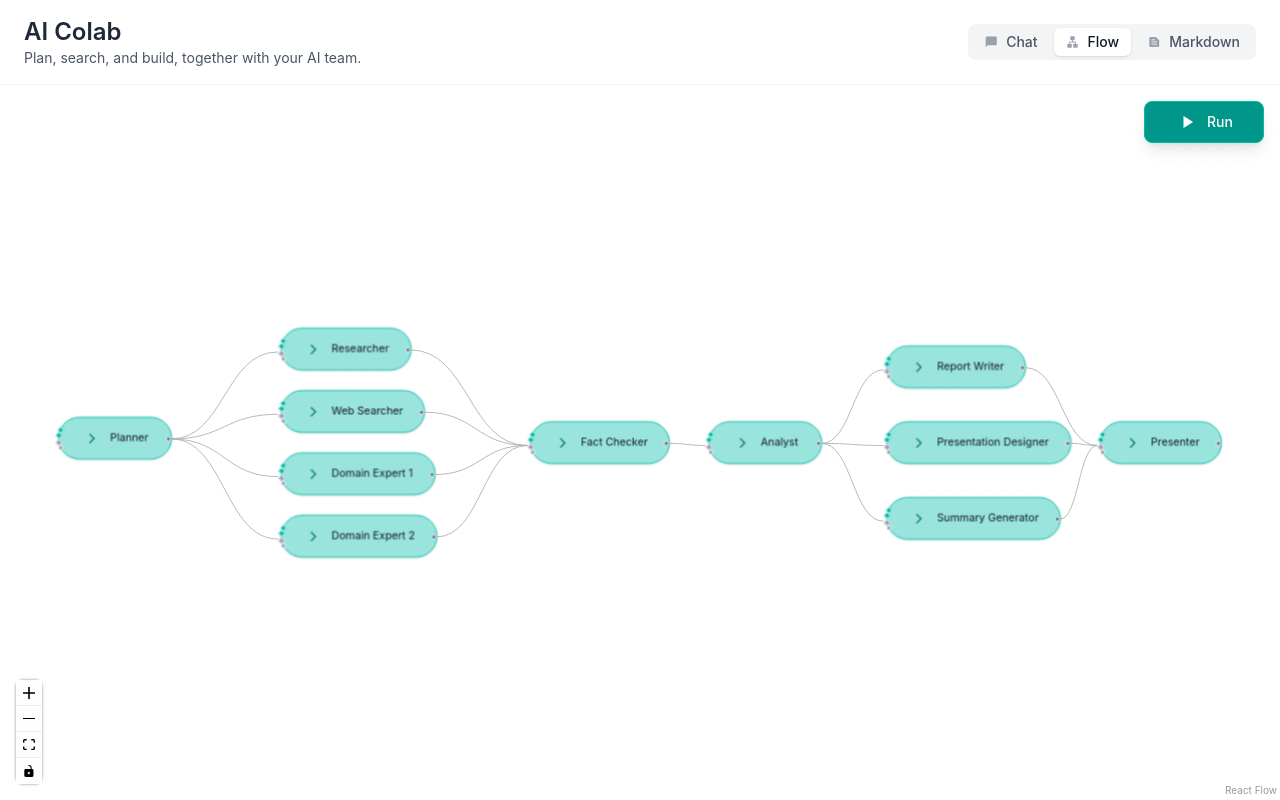
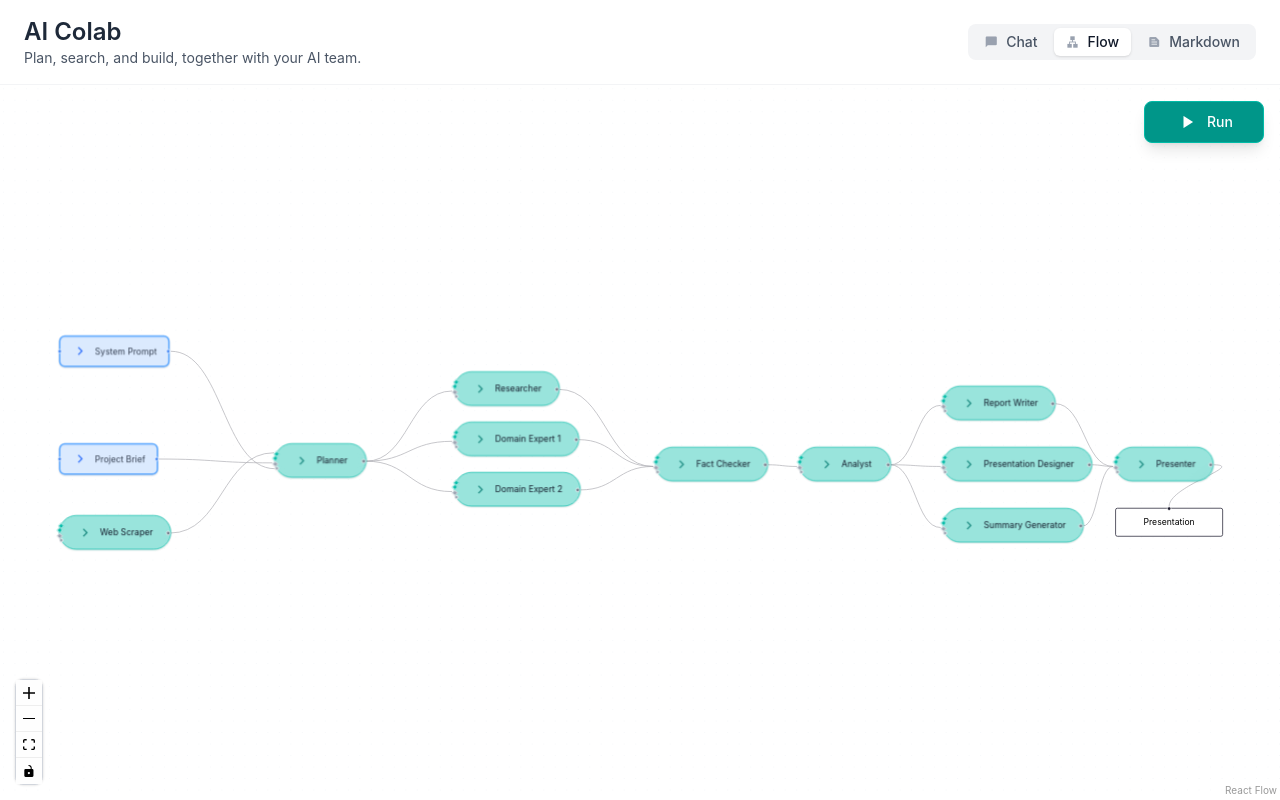
Before and after one commit to gengwang/agent-flow-lab, a React (Vite) app: page / in a window 1280 px wide. Built offline with nearby package versions, Linux system fonts and the light colour scheme.

Commit message:
Add TextNode component and integrate it into FlowViewPage with initial nodes and edges

```diff
--- a/src/components/FlowViewPage.tsx
+++ b/src/components/FlowViewPage.tsx
@@ -14,12 +14,43 @@ import {
 } from '@xyflow/react';
 
 import { AgentBaseNode } from './AgentBaseNode';
+import { TextNode } from './TextNode';
 
 const nodeTypes = {
   agentBase: AgentBaseNode,
+  textNode: TextNode,
 };
 
 const initialNodes: Node[] = [
+  // System prompt for Planner
+  {
+    id: 'system-prompt',
+    type: 'textNode',
+    data: {
+      label: 'System Prompt',
+      placeholder: 'Type your prompt here...',
+      text: 'You are a data scientist specializing in experimental design. You are given a project brief and you need to come up with a plan to execute the project.'
+    },
+    position: { x: -250, y: 0 },
+  },
+  // Text input for initial prompt
+  {
+    id: 'text-1',
+    type: 'textNode',
+    data: {
+      label: 'Project Brief',
+      placeholder: 'Enter your project requirements and goals...',
+      text: 'How would you A/B test a 1-click job apply feature for LinkedIn?'
+    },
+    position: { x: -250, y: 150 },
+  },
+  // Web Scraper positioned before Planner
+  {
+    id: '3',
+    type: 'agentBase',
+    data: { label: 'Web Scraper' },
+    position: { x: -250, y: 250 },
+  },
   {
     id: '1',
     type: 'agentBase',
@@ -34,22 +65,16 @@ const initialNodes: Node[] = [
     position: { x: 300, y: 50 },
   },
   {
-    id: '3',
-    type: 'agentBase',
-    data: { label: 'Web Searcher' },
-    position: { x: 300, y: 120 },
-  },
-  {
     id: '4',
     type: 'agentBase',
     data: { label: 'Domain Expert 1' },
-    position: { x: 300, y: 190 },
+    position: { x: 300, y: 120 },
   },
   {
     id: '11',
     type: 'agentBase',
     data: { label: 'Domain Expert 2' },
-    position: { x: 300, y: 260 },
+    position: { x: 300, y: 190 },
   },
   // Validation Phase - Centered for multiple inputs
   {
@@ -90,18 +115,29 @@ const initialNodes: Node[] = [
     data: { label: 'Presenter' },
     position: { x: 1220, y: 155 },
   },
+  {
+    id: '101',
+    type: 'output',
+    data: { label: 'Presentation' },
+    position: { x: 1220, y: 240 },
+  },
 ];
 
 const initialEdges: Edge[] = [
+  // System prompt to Planner Rules
+  { id: 'e-system-prompt', source: 'system-prompt', sourceHandle: 'output', target: '1', targetHandle: 'systemPrompt', type: 'default' },
+  // Text input to Planner
+  { id: 'e-text-1', source: 'text-1', sourceHandle: 'output', target: '1', targetHandle: 'context', type: 'default' },
+  // Web Scraper to Planner Tools
+  { id: 'e3-1', source: '3', sourceHandle: 'output', target: '1', targetHandle: 'tools', type: 'default' },
+
   // Planner to parallel research agents - connecting to 'context' port
   { id: 'e1-2', source: '1', sourceHandle: 'output', target: '2', targetHandle: 'context', type: 'default' },
-  { id: 'e1-3', source: '1', sourceHandle: 'output', target: '3', targetHandle: 'context', type: 'default' },
   { id: 'e1-4', source: '1', sourceHandle: 'output', target: '4', targetHandle: 'context', type: 'default' },
   { id: 'e1-11', source: '1', sourceHandle: 'output', target: '11', targetHandle: 'context', type: 'default' },
 
   // Research agents directly to Fact Checker - connecting to 'context' port
   { id: 'e2-5', source: '2', sourceHandle: 'output', target: '5', targetHandle: 'context', type: 'default' },
-  { id: 'e3-5', source: '3', sourceHandle: 'output', target: '5', targetHandle: 'context', type: 'default' },
   { id: 'e4-5', source: '4', sourceHandle: 'output', target: '5', targetHandle: 'context', type: 'default' },
   { id: 'e11-5', source: '11', sourceHandle: 'output', target: '5', targetHandle: 'context', type: 'default' },
 
@@ -113,10 +149,14 @@ const initialEdges: Edge[] = [
   { id: 'e6-8', source: '6', sourceHandle: 'output', target: '8', targetHandle: 'context', type: 'default' },
   { id: 'e6-9', source: '6', sourceHandle: 'output', target: '9', targetHandle: 'context', type: 'default' },
 
-  // Output generators to Presenter - connecting to 'context' port
+    // Output generators to Presenter - connecting to 'context' port
   { id: 'e7-10', source: '7', sourceHandle: 'output', target: '10', targetHandle: 'context', type: 'default' },
   { id: 'e8-10', source: '8', sourceHandle: 'output', target: '10', targetHandle: 'context', type: 'default' },
   { id: 'e9-10', source: '9', sourceHandle: 'output', target: '10', targetHandle: 'context', type: 'default' },
+
+  // Presenter to final Presentation output
+  { id: 'e10-101', source: '10', sourceHandle: 'output', target: '101', type: 'default' },
+
 ];
 
 export function FlowViewPage() {
@@ -131,16 +171,20 @@ export function FlowViewPage() {
 
   // Define execution waves - groups of edges that animate together
   const executionWaves = [
+    // Wave 0: System prompt, text input, and Web Scraper to Planner
+    ['e-system-prompt', 'e-text-1', 'e3-1'],
     // Wave 1: Planner to research agents
-    ['e1-2', 'e1-3', 'e1-4', 'e1-11'],
+    ['e1-2', 'e1-4', 'e1-11'],
     // Wave 2: Research agents to Fact Checker
-    ['e2-5', 'e3-5', 'e4-5', 'e11-5'],
+    ['e2-5', 'e4-5', 'e11-5'],
     // Wave 3: Fact Checker to Analyst
     ['e5-6'],
     // Wave 4: Analyst to output generators
     ['e6-7', 'e6-8', 'e6-9'],
     // Wave 5: Output generators to Presenter
     ['e7-10', 'e8-10', 'e9-10'],
+    // Wave 6: Presenter to final Presentation
+    ['e10-101'],
   ];
 
   const runWorkflow = useCallback(async () => {
--- /dev/null
+++ b/src/components/TextNode.tsx
@@ -0,0 +1,128 @@
+import { Handle, Position, NodeProps } from '@xyflow/react';
+import { useState, useCallback } from 'react';
+
+export interface TextNodeData {
+  label?: string;
+  text?: string;
+  placeholder?: string;
+}
+
+export function TextNode({ data, selected }: NodeProps) {
+  const nodeData = data as TextNodeData;
+  const [text, setText] = useState(nodeData.text || '');
+  const [isExpanded, setIsExpanded] = useState(false);
+
+  const handleTextChange = useCallback((e: React.ChangeEvent<HTMLTextAreaElement>) => {
+    setText(e.target.value);
+    // You could also update the node data here if needed
+  }, []);
+
+  const toggleExpanded = () => {
+    setIsExpanded(!isExpanded);
+  };
+
+  if (!isExpanded) {
+    // Collapsed state - compact view
+    return (
+      <div
+        className={`
+          bg-blue-100 backdrop-blur border-2 shadow min-w-32 px-4 py-2 relative cursor-pointer
+          ${selected ? 'border-blue-600' : 'border-blue-400'}
+          hover:border-blue-500
+          rounded-lg
+        `}
+      >
+        {/* Input Handle */}
+        <Handle
+          type="target"
+          position={Position.Left}
+          id="input"
+          style={{
+            background: '#3b82f6',
+            left: '-1px',
+          }}
+          className="w-3 h-3"
+        />
+
+        {/* Collapsed content */}
+        <div className="text-xs text-gray-700 text-center flex items-center justify-center">
+          <span className="mr-2 material-symbols-outlined text-blue-600 cursor-pointer" onClick={toggleExpanded}>
+            keyboard_arrow_right
+          </span>
+          <span className="truncate">{nodeData.label || 'Text'}</span>
+        </div>
+
+        {/* Output Handle */}
+        <Handle
+          type="source"
+          position={Position.Right}
+          id="output"
+          style={{ background: '#3b82f6' }}
+          className="w-3 h-3"
+        />
+      </div>
+    );
+  }
+
+  // Expanded state - editable text area
+  return (
+    <div
+      className={`
+        bg-blue-50 backdrop-blur border-2 rounded-lg shadow min-w-64 p-0 relative
+        ${selected ? 'border-blue-600' : 'border-blue-400'}
+        hover:border-blue-500
+      `}
+    >
+      {/* Input Handle */}
+      <Handle
+        type="target"
+        position={Position.Left}
+        id="input"
+        style={{
+          background: '#3b82f6',
+          top: '50%',
+          left: '-1px',
+          transform: 'translateY(-50%)',
+        }}
+        className="w-3 h-3"
+      />
+
+      {/* Header */}
+      <div className="text-xs bg-blue-200 text-gray-800 mb-0 flex items-center px-2 py-1 rounded-t-lg">
+        <span className="material-symbols-outlined cursor-pointer text-blue-600 mr-1" onClick={toggleExpanded}>
+          keyboard_arrow_down
+        </span>
+        <span>{nodeData.label || 'Text'}</span>
+      </div>
+
+      {/* Text Area */}
+      <div className="p-3">
+        <textarea
+          value={text}
+          onChange={handleTextChange}
+          placeholder={nodeData.placeholder || 'Enter your text here...'}
+          className="
+            w-full h-24 p-2 text-xs
+            border border-blue-300 rounded
+            resize-none focus:outline-none focus:border-blue-500
+            bg-white text-gray-700
+          "
+          onClick={(e) => e.stopPropagation()} // Prevent node selection when clicking in textarea
+        />
+      </div>
+
+      {/* Output Handle */}
+      <Handle
+        type="source"
+        position={Position.Right}
+        id="output"
+        style={{
+          background: '#3b82f6',
+          top: '50%',
+          transform: 'translateY(-50%)'
+        }}
+        className="w-3 h-3"
+      />
+    </div>
+  );
+}
```
